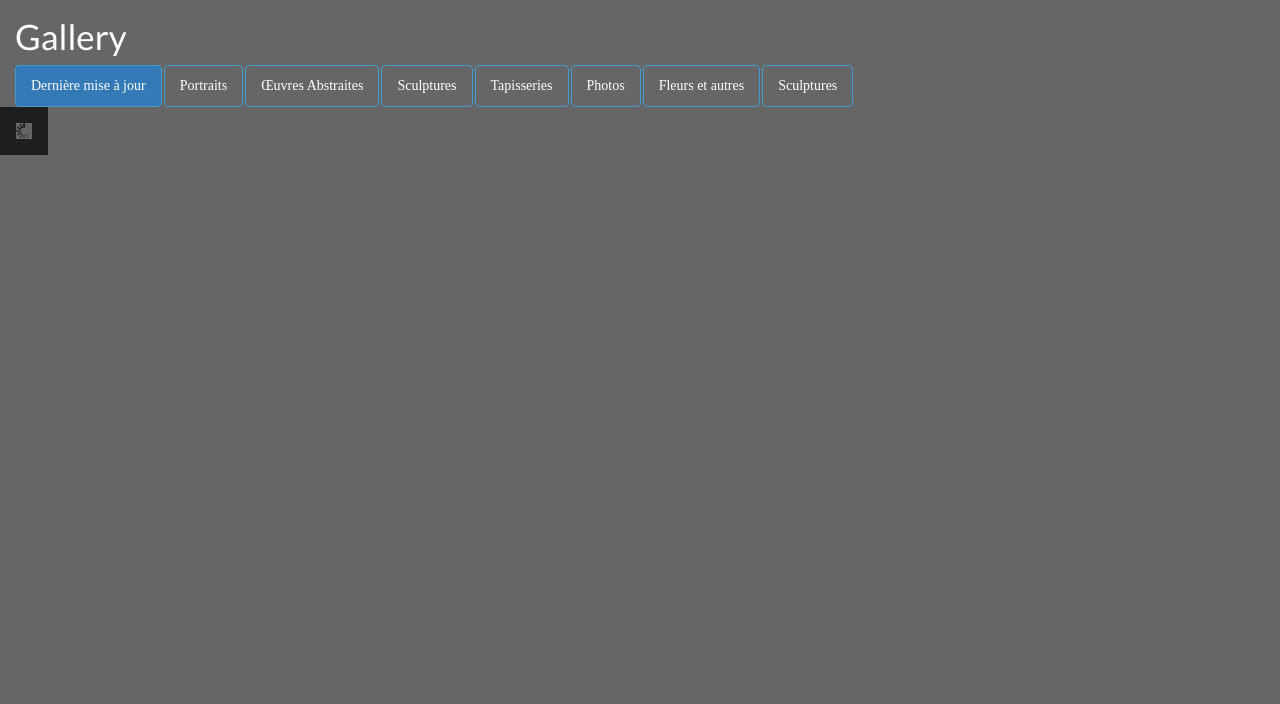
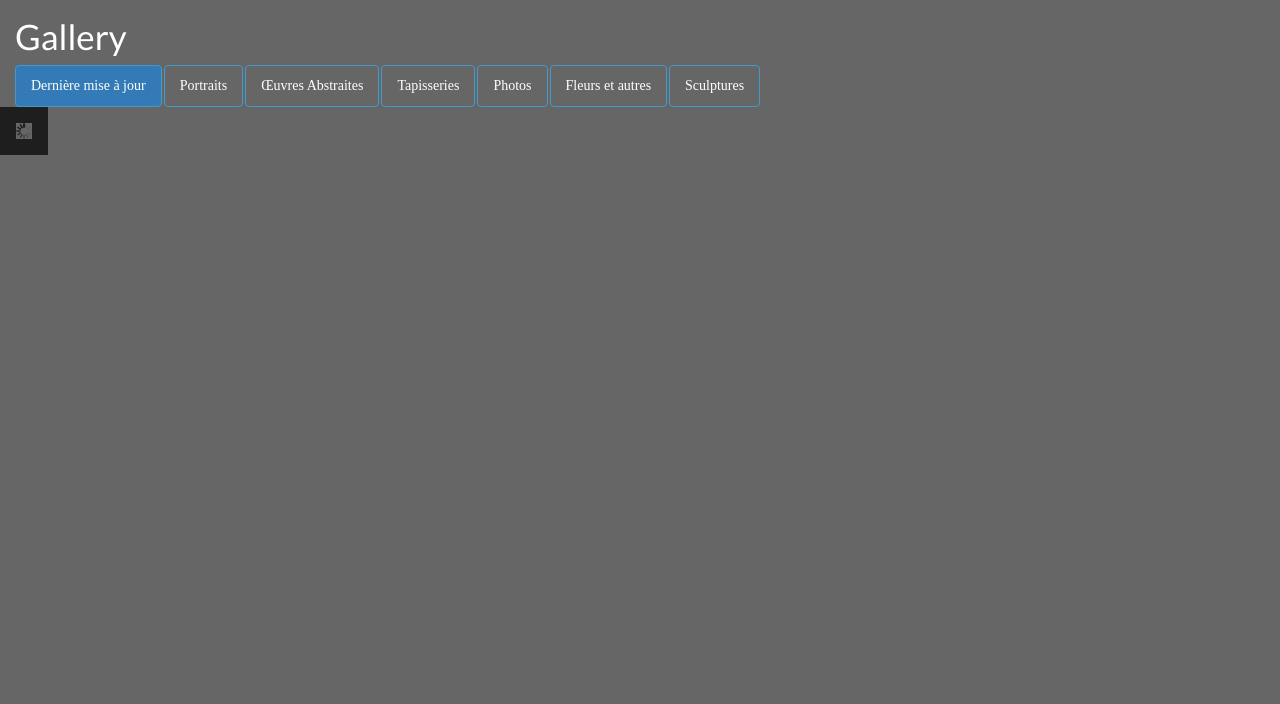
Before and after one commit to bricas/gldrapeau, a plain HTML site: page fr/index.html in a window 1280 px wide. Shown: the part 841-1545 px from the top of the page. Drawn offline with nearby package versions, Linux system fonts and the light colour scheme; a web font is replaced by a local one.

Commit message:
remove unused photo stream

```diff
--- a/fr/index.html
+++ b/fr/index.html
@@ -67,7 +67,6 @@ visuels) au niveau élémentaire. Par la suite, elle enseigne la méthodologie d
             <li class="active" data-flickr="set:72157690751924825"><a href="#">Dernière mise à jour</a></li>
             <li data-flickr="set:72157623337934028"><a href="#">Portraits</a></li>
             <li data-flickr="set:72157658663947119"><a href="#">Œuvres Abstraites</a></li>
-            <li data-flickr="set:72157658665684879"><a href="#">Sculptures</a></li>
             <li data-flickr="set:72157631713565123"><a href="#">Tapisseries</a></li>
             <li data-flickr="set:72157631713515500"><a href="#">Photos</a></li>
             <li data-flickr="set:72157631713696797"><a href="#">Fleurs et autres</a></li>
```
Also changed, not shown: index.html (+0 -1 lines).
